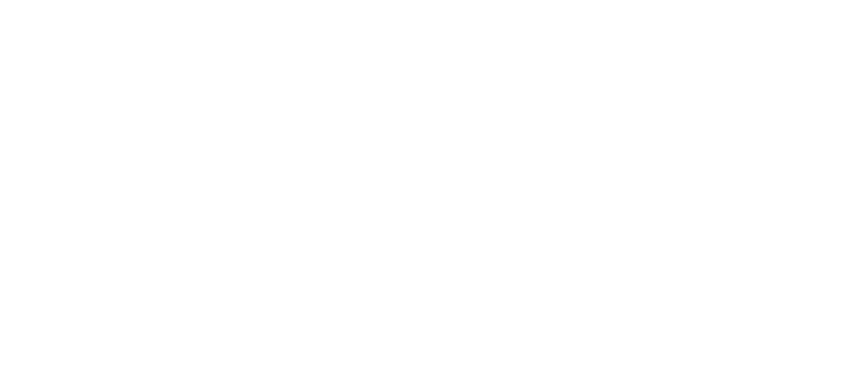
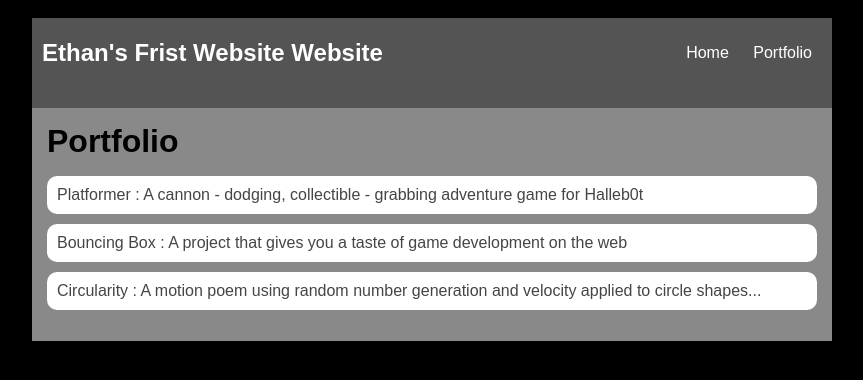
Before and after one commit to EthanHowe11/EthanHowell11.github.io, a plain HTML site: page portfolio.html in a window 1280 px wide. Shown: the whole page, without its empty margins (208-1071 px from the left). Drawn offline with Linux system fonts and the light colour scheme.

Commit message:
add portfolio.html file

```diff
--- a/portfolio.html
+++ b/portfolio.html
@@ -0,0 +1,48 @@
+<!DOCTYPE html>
+
+<HTML>
+
+    <head>
+
+        <title>Ethan's First Website</title>
+
+        <link rel="stylesheet" href="style.css">
+    </link>
+    </head>
+
+    <body>
+
+        <div id="all-contents">
+
+            <nav>
+                <h1>Ethan's Frist Website Website</h1>
+                <ul id="nav-ul">
+                    <li class="nav-li">
+                        <a class="nav-a" href="index.html">Home</a>
+                    </li>
+                    <li class="nav-li">
+                        <a class="nav-a" href="portfolio.html">Portfolio</a>
+                    </li>
+                </ul>
+
+            </nav>
+            <nav>
+                <!-- Nav stuff here...-->
+           </nav>
+           <main>
+                <div class="content">
+                     <h1>Portfolio</h1>
+                     <ul id="portfolio">
+                        <li><a href="projects/platformer/">Platformer : A cannon - dodging, collectible - grabbing adventure game for Halleb0t</a></li>
+                        <li><a href="projects/bouncing-box/">Bouncing Box : A project that gives you a taste of game development on the web </a></li>
+                        <li><a href="projects/circularity/">Circularity : A motion poem using random number generation and velocity applied to circle shapes...</a></li>
+
+                     </ul>
+                 </div>
+             </main>
+
+        </div>
+
+    </body>
+
+</HTML>
--- a/style.css
+++ b/style.css
@@ -57,6 +57,32 @@
   border: 4px silver ridge;
   padding: 8px;
 }
-h2, h3 {
+h2,
+h3 {
   margin: 0px;
 }
+         /* portfolio styles */
+         .content h1 {
+          color: black;
+      }
+
+      #portfolio {
+          list-style-type: none;
+          padding-left: 0;
+      }
+
+      #portfolio li {
+          background: #fff;
+          padding: 10px;
+          border-radius: 10px;
+          margin-bottom: 10px;
+      }
+
+      #portfolio li:hover {
+          background: #eee;
+      }
+
+      #portfolio a {
+          text-decoration: none;
+          color: #454545;
+      }
```
Lines whose indentation alone changed are shown as unchanged.
